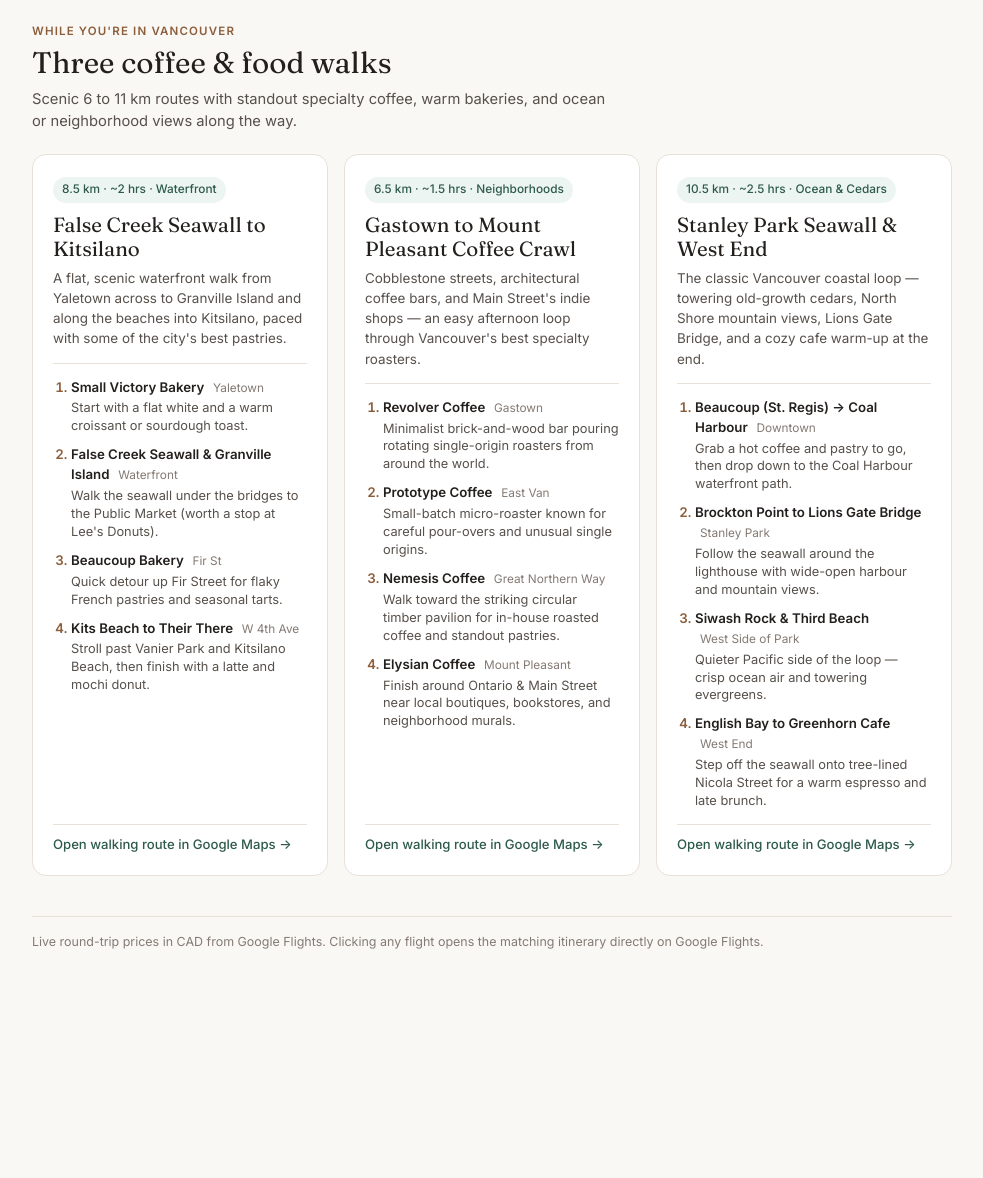
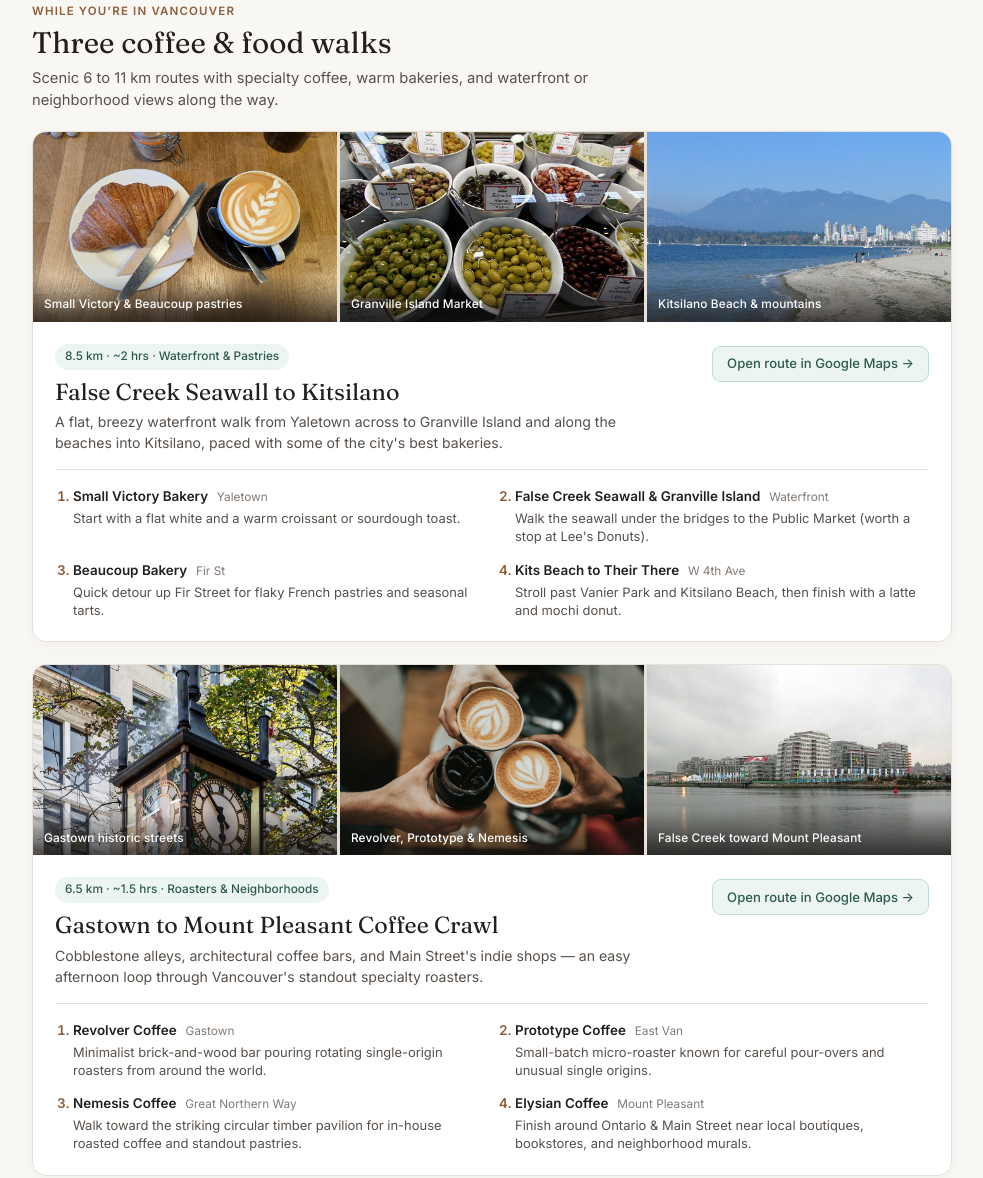
Before and after one commit to nikolamilijevic1/tinas-vancouver-trip, a plain HTML site: page static/index.html in a window 1280 px wide. Shown: the part 590-1768 px from the top of the page, without its empty margins (148-1131 px from the left). Before the commit the page ends 1605 px from the top, so only its background shows below. Drawn offline with Linux system fonts and the light colour scheme; no server answers.

Commit message:
Stack Vancouver coffee walks higher up with real local spot photo previews

```diff
--- a/static/index.html
+++ b/static/index.html
@@ -168,28 +168,54 @@
       </div>
 
       <div class="flight-list" id="flight-list"></div>
+      <div class="show-more-wrap hidden" id="show-more-wrap">
+        <button type="button" class="btn btn-subtle" id="show-more-btn">Show all flights</button>
+      </div>
     </section>
 
-    <!-- Vancouver Coffee & Scenic Walks Section -->
+    <!-- Vancouver Coffee & Scenic Walks Section (Stacked One by One with Real Spot Photos) -->
     <section class="walks-section" id="walks" aria-label="Vancouver coffee walks">
       <div class="walks-header">
         <p class="walks-eyebrow">WHILE YOU'RE IN VANCOUVER</p>
         <h2>Three coffee &amp; food walks</h2>
         <p class="walks-sub">
-          Scenic 6 to 11 km routes with standout specialty coffee, warm bakeries, and ocean or neighborhood views along the way.
+          Scenic 6 to 11 km routes with specialty coffee, warm bakeries, and waterfront or neighborhood views along the way.
         </p>
       </div>
 
-      <div class="walks-grid">
+      <div class="walks-stack">
         <!-- Walk 1 -->
         <article class="walk-card">
-          <div class="walk-top">
-            <span class="walk-meta">8.5 km &middot; ~2 hrs &middot; Waterfront</span>
+          <div class="walk-gallery">
+            <figure class="walk-photo">
+              <img src="/static/images/walk1_pastry.jpg" alt="Croissant and latte" loading="lazy" />
+              <figcaption>Small Victory &amp; Beaucoup pastries</figcaption>
+            </figure>
+            <figure class="walk-photo">
+              <img src="/static/images/walk1_granville.jpg" alt="Granville Island Public Market waterfront" loading="lazy" />
+              <figcaption>Granville Island Market</figcaption>
+            </figure>
+            <figure class="walk-photo">
+              <img src="/static/images/walk1_kits.jpg" alt="Kitsilano Beach and North Shore mountains" loading="lazy" />
+              <figcaption>Kitsilano Beach &amp; mountains</figcaption>
+            </figure>
+          </div>
+
+          <div class="walk-body">
+            <div class="walk-head-row">
+              <div>
+                <span class="walk-meta">8.5 km &middot; ~2 hrs &middot; Waterfront &amp; Pastries</span>
                 <h3>False Creek Seawall to Kitsilano</h3>
                 <p class="walk-desc">
-              A flat, scenic waterfront walk from Yaletown across to Granville Island and along the beaches into Kitsilano, paced with some of the city's best pastries.
+                  A flat, breezy waterfront walk from Yaletown across to Granville Island and along the beaches into Kitsilano, paced with some of the city's best bakeries.
                 </p>
               </div>
+              <a class="walk-map-btn" target="_blank" rel="noopener"
+                 href="https://www.google.com/maps/dir/?api=1&origin=Small+Victory+Bakery,+1088+Homer+St,+Vancouver,+BC&waypoints=Granville+Island+Public+Market,+Vancouver,+BC|Beaucoup+Bakery,+2150+Fir+St,+Vancouver,+BC|Kitsilano+Beach,+Vancouver,+BC&destination=Their+There,+2042+W+4th+Ave,+Vancouver,+BC&travelmode=walking">
+                Open route in Google Maps &rarr;
+              </a>
+            </div>
+
             <ol class="walk-stops">
               <li>
                 <strong>Small Victory Bakery</strong> <span>Yaletown</span>
@@ -208,21 +234,41 @@
                 <p>Stroll past Vanier Park and Kitsilano Beach, then finish with a latte and mochi donut.</p>
               </li>
             </ol>
-          <a class="walk-map-link" target="_blank" rel="noopener"
-             href="https://www.google.com/maps/dir/?api=1&origin=Small+Victory+Bakery,+1088+Homer+St,+Vancouver,+BC&waypoints=Granville+Island+Public+Market,+Vancouver,+BC|Beaucoup+Bakery,+2150+Fir+St,+Vancouver,+BC|Kitsilano+Beach,+Vancouver,+BC&destination=Their+There,+2042+W+4th+Ave,+Vancouver,+BC&travelmode=walking">
-            Open walking route in Google Maps &rarr;
-          </a>
+          </div>
         </article>
 
         <!-- Walk 2 -->
         <article class="walk-card">
-          <div class="walk-top">
-            <span class="walk-meta">6.5 km &middot; ~1.5 hrs &middot; Neighborhoods</span>
+          <div class="walk-gallery">
+            <figure class="walk-photo">
+              <img src="/static/images/walk2_gastown.jpg" alt="Gastown brick street in Vancouver" loading="lazy" />
+              <figcaption>Gastown historic streets</figcaption>
+            </figure>
+            <figure class="walk-photo">
+              <img src="/static/images/walk2_coffee.jpg" alt="Specialty coffee bar" loading="lazy" />
+              <figcaption>Revolver, Prototype &amp; Nemesis</figcaption>
+            </figure>
+            <figure class="walk-photo">
+              <img src="/static/images/walk2_falsecreek.jpg" alt="Olympic Village and False Creek Vancouver" loading="lazy" />
+              <figcaption>False Creek toward Mount Pleasant</figcaption>
+            </figure>
+          </div>
+
+          <div class="walk-body">
+            <div class="walk-head-row">
+              <div>
+                <span class="walk-meta">6.5 km &middot; ~1.5 hrs &middot; Roasters &amp; Neighborhoods</span>
                 <h3>Gastown to Mount Pleasant Coffee Crawl</h3>
                 <p class="walk-desc">
-              Cobblestone streets, architectural coffee bars, and Main Street's indie shops — an easy afternoon loop through Vancouver's best specialty roasters.
+                  Cobblestone alleys, architectural coffee bars, and Main Street's indie shops — an easy afternoon loop through Vancouver's standout specialty roasters.
                 </p>
               </div>
+              <a class="walk-map-btn" target="_blank" rel="noopener"
+                 href="https://www.google.com/maps/dir/?api=1&origin=Revolver,+325+Cambie+St,+Vancouver,+BC&waypoints=Prototype+Coffee,+883+E+Hastings+St,+Vancouver,+BC|Nemesis+Coffee+GNW,+555+Great+Northern+Way,+Vancouver,+BC&destination=Elysian+Coffee,+2301+Ontario+St,+Vancouver,+BC&travelmode=walking">
+                Open route in Google Maps &rarr;
+              </a>
+            </div>
+
             <ol class="walk-stops">
               <li>
                 <strong>Revolver Coffee</strong> <span>Gastown</span>
@@ -241,21 +287,41 @@
                 <p>Finish around Ontario &amp; Main Street near local boutiques, bookstores, and neighborhood murals.</p>
               </li>
             </ol>
-          <a class="walk-map-link" target="_blank" rel="noopener"
-             href="https://www.google.com/maps/dir/?api=1&origin=Revolver,+325+Cambie+St,+Vancouver,+BC&waypoints=Prototype+Coffee,+883+E+Hastings+St,+Vancouver,+BC|Nemesis+Coffee+GNW,+555+Great+Northern+Way,+Vancouver,+BC&destination=Elysian+Coffee,+2301+Ontario+St,+Vancouver,+BC&travelmode=walking">
-            Open walking route in Google Maps &rarr;
-          </a>
+          </div>
         </article>
 
         <!-- Walk 3 -->
         <article class="walk-card">
-          <div class="walk-top">
+          <div class="walk-gallery">
+            <figure class="walk-photo">
+              <img src="/static/images/walk3_seawall.jpg" alt="Stanley Park Seawall and Lions Gate Bridge" loading="lazy" />
+              <figcaption>Stanley Park Seawall &amp; Lions Gate</figcaption>
+            </figure>
+            <figure class="walk-photo">
+              <img src="/static/images/walk3_siwash.jpg" alt="Siwash Rock in Stanley Park" loading="lazy" />
+              <figcaption>Siwash Rock &amp; coastal cedars</figcaption>
+            </figure>
+            <figure class="walk-photo">
+              <img src="/static/images/walk3_englishbay.jpg" alt="English Bay Beach in Vancouver" loading="lazy" />
+              <figcaption>English Bay to West End cafes</figcaption>
+            </figure>
+          </div>
+
+          <div class="walk-body">
+            <div class="walk-head-row">
+              <div>
                 <span class="walk-meta">10.5 km &middot; ~2.5 hrs &middot; Ocean &amp; Cedars</span>
                 <h3>Stanley Park Seawall &amp; West End</h3>
                 <p class="walk-desc">
-              The classic Vancouver coastal loop — towering old-growth cedars, North Shore mountain views, Lions Gate Bridge, and a cozy cafe warm-up at the end.
+                  The classic Vancouver coastal loop — towering old-growth cedars, North Shore mountain views, Lions Gate Bridge, and a cozy neighborhood cafe at the end.
                 </p>
               </div>
+              <a class="walk-map-btn" target="_blank" rel="noopener"
+                 href="https://www.google.com/maps/dir/?api=1&origin=Coal+Harbour+Seawall,+Vancouver,+BC&waypoints=Brockton+Point+Lighthouse,+Vancouver,+BC|Siwash+Rock,+Vancouver,+BC|Third+Beach,+Vancouver,+BC|English+Bay+Beach,+Vancouver,+BC&destination=Greenhorn+Cafe,+994+Nicola+St,+Vancouver,+BC&travelmode=walking">
+                Open route in Google Maps &rarr;
+              </a>
+            </div>
+
             <ol class="walk-stops">
               <li>
                 <strong>Beaucoup (St. Regis) &rarr; Coal Harbour</strong> <span>Downtown</span>
@@ -266,7 +332,7 @@
                 <p>Follow the seawall around the lighthouse with wide-open harbour and mountain views.</p>
               </li>
               <li>
-              <strong>Siwash Rock &amp; Third Beach</strong> <span>West Side of Park</span>
+                <strong>Siwash Rock &amp; Third Beach</strong> <span>West Side</span>
                 <p>Quieter Pacific side of the loop — crisp ocean air and towering evergreens.</p>
               </li>
               <li>
@@ -274,10 +340,7 @@
                 <p>Step off the seawall onto tree-lined Nicola Street for a warm espresso and late brunch.</p>
               </li>
             </ol>
-          <a class="walk-map-link" target="_blank" rel="noopener"
-             href="https://www.google.com/maps/dir/?api=1&origin=Coal+Harbour+Seawall,+Vancouver,+BC&waypoints=Brockton+Point+Lighthouse,+Vancouver,+BC|Siwash+Rock,+Vancouver,+BC|Third+Beach,+Vancouver,+BC|English+Bay+Beach,+Vancouver,+BC&destination=Greenhorn+Cafe,+994+Nicola+St,+Vancouver,+BC&travelmode=walking">
-            Open walking route in Google Maps &rarr;
-          </a>
+          </div>
         </article>
       </div>
     </section>
--- a/static/styles.css
+++ b/static/styles.css
@@ -728,16 +728,22 @@ select:focus {
   font-size: 0.9rem;
 }
 
-/* Vancouver Coffee & Scenic Walks */
+.show-more-wrap {
+  margin-top: 12px;
+  display: flex;
+  justify-content: center;
+}
+
+/* Vancouver Coffee & Scenic Walks (Stacked One by One with Photo Previews) */
 .walks-section {
-  margin-top: 48px;
-  padding-top: 36px;
+  margin-top: 34px;
+  padding-top: 30px;
   border-top: 1px solid var(--border);
 }
 
 .walks-header {
-  max-width: 580px;
-  margin-bottom: 22px;
+  max-width: 600px;
+  margin-bottom: 20px;
 }
 
 .walks-eyebrow {
@@ -758,25 +764,79 @@ select:focus {
 }
 
 .walks-sub {
-  margin: 8px 0 0;
+  margin: 7px 0 0;
   font-size: 0.92rem;
   color: var(--ink-secondary);
 }
 
-.walks-grid {
-  display: grid;
-  grid-template-columns: repeat(3, 1fr);
-  gap: 16px;
+.walks-stack {
+  display: flex;
+  flex-direction: column;
+  gap: 22px;
 }
 
 .walk-card {
   background: var(--surface);
   border: 1px solid var(--border);
   border-radius: var(--radius);
-  padding: 20px;
+  overflow: hidden;
+  box-shadow: 0 4px 20px rgba(35, 31, 29, 0.04);
+}
+
+.walk-gallery {
+  display: grid;
+  grid-template-columns: repeat(3, 1fr);
+  gap: 3px;
+  background: var(--border);
+}
+
+.walk-photo {
+  margin: 0;
+  position: relative;
+  aspect-ratio: 16 / 10;
+  overflow: hidden;
+  background: var(--tint);
+}
+
+.walk-photo img {
+  width: 100%;
+  height: 100%;
+  object-fit: cover;
+  display: block;
+  transition: transform 0.35s ease;
+}
+
+.walk-photo:hover img {
+  transform: scale(1.03);
+}
+
+.walk-photo figcaption {
+  position: absolute;
+  left: 0;
+  right: 0;
+  bottom: 0;
+  padding: 20px 11px 8px;
+  background: linear-gradient(to top, rgba(22, 19, 17, 0.72), transparent);
+  color: #ffffff;
+  font-size: 0.74rem;
+  font-weight: 500;
+  letter-spacing: 0.01em;
+}
+
+.walk-body {
+  padding: 20px 22px 22px;
+}
+
+.walk-head-row {
   display: flex;
-  flex-direction: column;
-  gap: 14px;
+  align-items: flex-start;
+  justify-content: space-between;
+  gap: 18px;
+  flex-wrap: wrap;
+}
+
+.walk-head-row > div {
+  max-width: 610px;
 }
 
 .walk-meta {
@@ -785,38 +845,60 @@ select:focus {
   font-weight: 500;
   color: var(--sage);
   background: var(--sage-bg);
-  padding: 4px 9px;
+  padding: 4px 10px;
   border-radius: 999px;
-  margin-bottom: 10px;
+  margin-bottom: 8px;
 }
 
 .walk-card h3 {
   margin: 0 0 6px;
   font-family: var(--font-serif);
   font-weight: 400;
-  font-size: 1.28rem;
-  line-height: 1.2;
+  font-size: 1.45rem;
+  line-height: 1.18;
   color: var(--ink);
 }
 
 .walk-desc {
   margin: 0;
-  font-size: 0.84rem;
+  font-size: 0.88rem;
   color: var(--ink-secondary);
 }
 
+.walk-map-btn {
+  display: inline-flex;
+  align-items: center;
+  height: 36px;
+  padding: 0 14px;
+  border-radius: var(--radius-sm);
+  border: 1px solid var(--sage-border);
+  background: var(--sage-bg);
+  color: var(--sage);
+  font-size: 0.82rem;
+  font-weight: 500;
+  text-decoration: none;
+  white-space: nowrap;
+  margin-top: 4px;
+  transition: background 0.14s ease, color 0.14s ease;
+}
+
+.walk-map-btn:hover {
+  background: var(--sage);
+  border-color: var(--sage);
+  color: #ffffff;
+}
+
 .walk-stops {
-  margin: 0;
-  padding: 14px 0 0 18px;
-  display: flex;
-  flex-direction: column;
-  gap: 10px;
+  margin: 16px 0 0;
+  padding: 16px 0 0 18px;
   border-top: 1px solid var(--border);
-  flex: 1;
+  display: grid;
+  grid-template-columns: 1fr 1fr;
+  gap: 14px 28px;
 }
 
 .walk-stops li {
-  font-size: 0.83rem;
+  font-size: 0.84rem;
   color: var(--ink);
 }
 
@@ -838,24 +920,9 @@ select:focus {
 
 .walk-stops li p {
   margin: 2px 0 0;
-  font-size: 0.8rem;
+  font-size: 0.81rem;
   color: var(--ink-secondary);
-  line-height: 1.4;
-}
-
-.walk-map-link {
-  display: inline-flex;
-  align-items: center;
-  font-size: 0.82rem;
-  font-weight: 500;
-  color: var(--sage);
-  text-decoration: none;
-  padding-top: 10px;
-  border-top: 1px solid var(--border);
-}
-
-.walk-map-link:hover {
-  text-decoration: underline;
+  line-height: 1.42;
 }
 
 .footer {
@@ -867,8 +934,7 @@ select:focus {
 }
 
 @media (max-width: 840px) {
-  .window-grid,
-  .walks-grid {
+  .window-grid {
     grid-template-columns: 1fr;
   }
   .search-submit {
@@ -886,9 +952,19 @@ select:focus {
   .fr-price-wrap {
     text-align: left;
   }
+  .walk-stops {
+    grid-template-columns: 1fr;
+    gap: 10px;
+  }
 }
 
-@media (max-width: 520px) {
+@media (max-width: 600px) {
+  .walk-gallery {
+    grid-template-columns: 1fr;
+  }
+  .walk-photo {
+    aspect-ratio: 16 / 9;
+  }
   .date-pair-inputs {
     grid-template-columns: 1fr;
   }
```
Also changed, not shown: static/app.js (+23 -2 lines), static/images/walk1_granville.jpg (added), static/images/walk1_kits.jpg (added), static/images/walk1_pastry.jpg (added), static/images/walk2_coffee.jpg (added), static/images/walk2_falsecreek.jpg (added), static/images/walk2_gastown.jpg (added), static/images/walk3_englishbay.jpg (added), static/images/walk3_seawall.jpg (added), static/images/walk3_siwash.jpg (added). Lines whose indentation alone changed are shown as unchanged.
